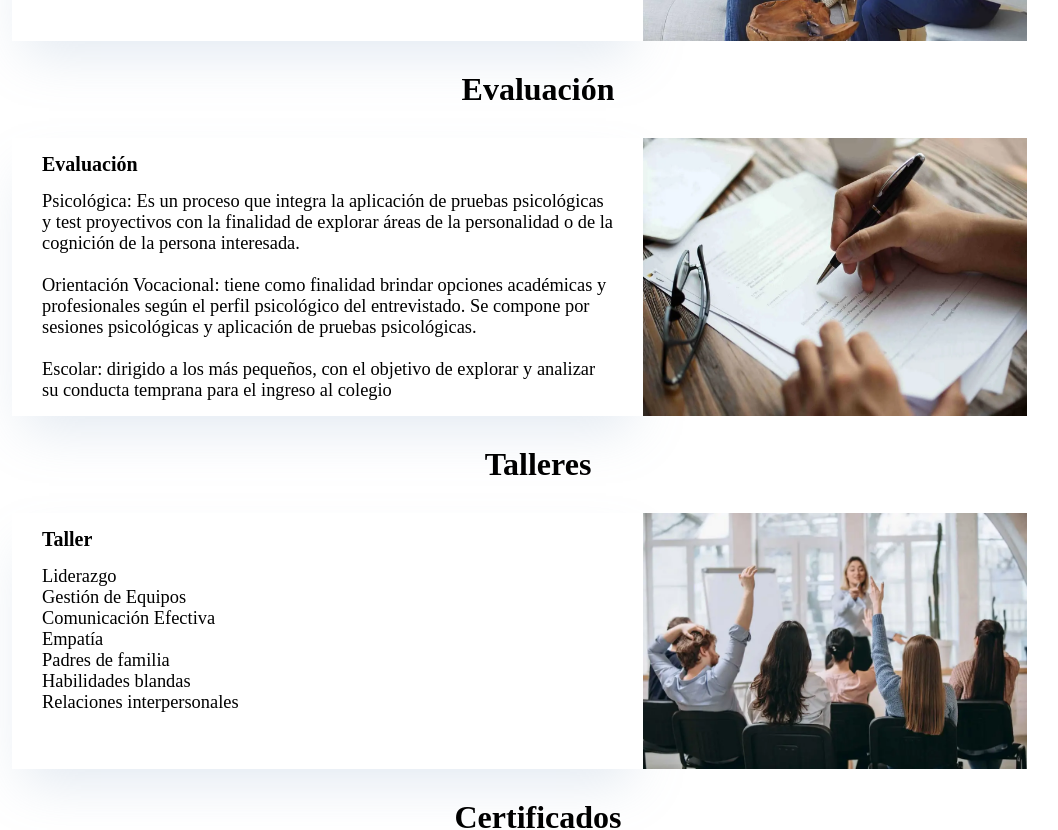
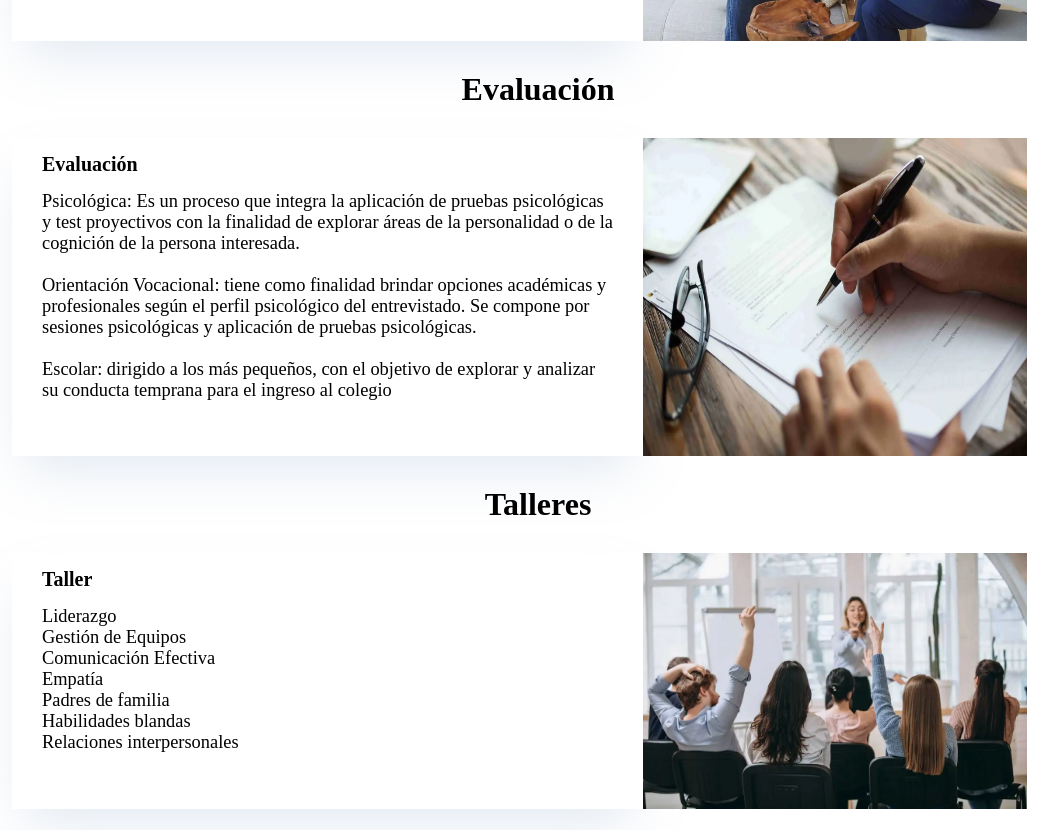
Before and after one commit to pitziro/PsyPCA23, a React (Vite) app: page /servicios in a window 1280 px wide. Shown: the part 1760-2590 px from the top of the page, without its empty margins (102-1160 px from the left). Built offline with nearby package versions, Linux system fonts and the light colour scheme; a web font is replaced by a local one.

Commit message:
last fix imagenes

```diff
--- a/src/pages/Servicios.module.css
+++ b/src/pages/Servicios.module.css
@@ -14,6 +14,7 @@
 	display: flex;
 	padding: 0 50px;
 	margin: 30px 0;
+	/* align-items: center; */
 }
 
 .serv_card_text {
@@ -22,6 +23,7 @@
 	flex-direction: column;
 	padding: 15px 10px;
 	box-shadow: rgba(141, 169, 201, 0.25) 0px 25px 50px -12px;
+	padding-bottom: 55px;
 }
 .serv_card_text p {
 	padding: 0 20px 0 20px;
@@ -40,10 +42,9 @@
 .serv_card img {
 	width: 30vw;
 	min-width: 300px;
-	aspect-ratio: auto 16/9;
 }
 
-@media screen and (max-width: 700px) {
+@media screen and (max-width: 768px) {
 	.serv_card {
 		flex-direction: column-reverse;
 		align-items: center;
@@ -54,6 +55,7 @@
 	.serv_card_text {
 		box-shadow: unset;
 		width: unset;
+		padding-bottom: 55px;
 	}
 
 	.serv_card_title {
```
